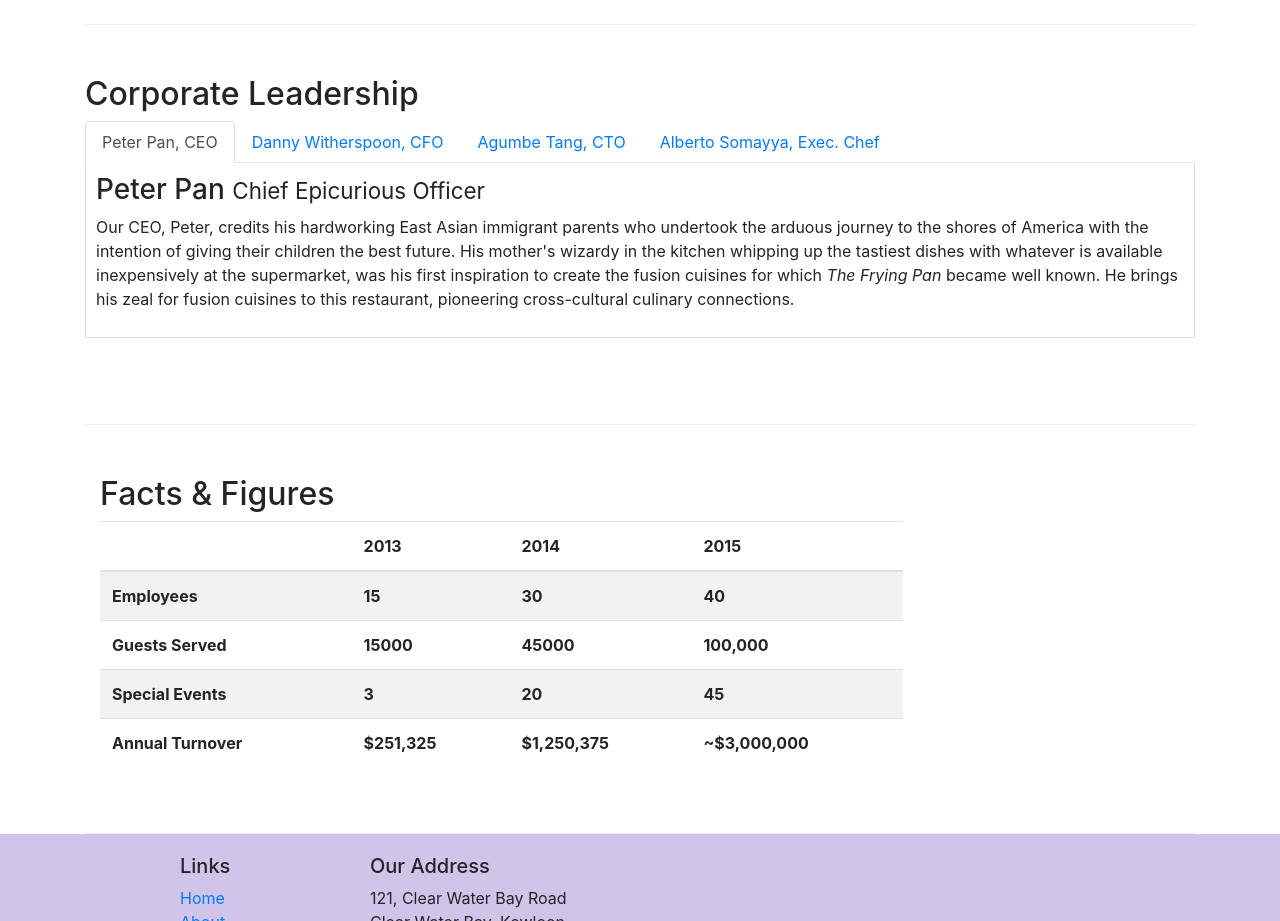
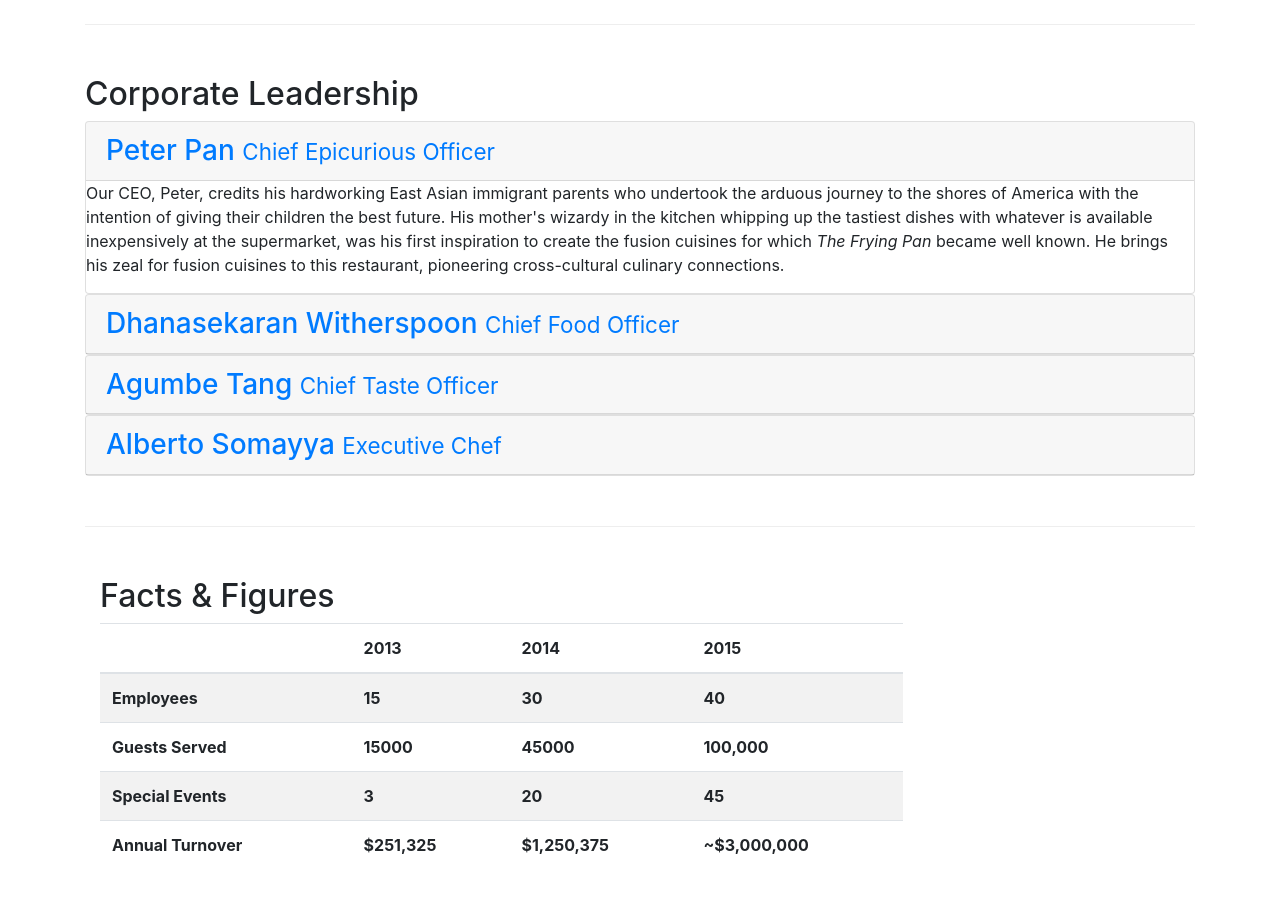
Before and after one commit to SafwanShaikh/conFusionC1, a website: page aboutus.html in a window 1280 px wide. Shown: the part 880-1801 px from the top of the page. Drawn offline with nearby package versions, Linux system fonts and the light colour scheme.

Commit message:
Accordion

```diff
--- a/aboutus.html
+++ b/aboutus.html
@@ -99,46 +99,68 @@
         <div class="row row-content">
             <div>
                 <h2>Corporate Leadership</h2>
-                <ul class="nav nav-tabs">
-                    <li class="nav-item">
-                        <a class="nav-link active" href="#peter" role="tab" data-toggle="tab">Peter Pan, CEO</a>
-                    </li>
-                    <li class="nav-item">
-                        <a class="nav-link" href="#danny" role="tab" data-toggle="tab">Danny Witherspoon, CFO</a>
-                    </li>
-                    <li class="nav-item">
-                        <a class="nav-link" href="#agumbe" role="tab" data-toggle="tab">Agumbe Tang, CTO</a>
-                    </li>
-                    <li class="nav-item">
-                        <a class="nav-link" href="#alberto" role="tab" data-toggle="tab">Alberto Somayya, Exec. Chef</a>
-                    </li>
-                </ul>
 
-                <div class="tab-content">
-                    <div class="tab-pane fade show active" role="tabpanel" id="peter">
-                        <h3>Peter Pan <small>Chief Epicurious Officer</small></h3>
+                <div id="accordion" role="tablist">
+                    <div class="card">
+                        <div class="card-header" role="tab" id="peterhead">
+                            <h3 class="mb-0">
+                                <a data-toggle="collapse" data-parent="#accordion" href="#peter">
+                                    Peter Pan <small>Chief Epicurious Officer</small>
+                                </a>
+                            </h3>
+                        </div>
+                        <div role="tabpanel" class="collapse show" id="peter">
+                            <div class="card-block">
                                 <div class="hidden-xs-down">
                                     <p>Our CEO, Peter, credits his hardworking East Asian immigrant parents who undertook the arduous journey to the shores of America with the intention of giving their children the best future. His mother's wizardy in the kitchen whipping up the tastiest dishes with whatever is available inexpensively at the supermarket, was his first inspiration to create the fusion cuisines for which <em>The Frying Pan</em> became well known. He brings his zeal for fusion cuisines to this restaurant, pioneering cross-cultural culinary connections.</p>
                                 </div>
                             </div>
-                    <div class="tab-pane fade" role="tabpanel" id="danny">
-                        <h3>Dhanasekaran Witherspoon <small>Chief Food Officer</small></h3>
+                        </div>
+                    </div>
+
+                    <div class="card">
+                        <div class="card-header" role="tab" id="dannyhead">
+                            <h3 class="mb-0">
+                                <a class="collapsed" data-toggle="collapse" data-parent="#accordion" href="#danny">Dhanasekaran Witherspoon <small>Chief Food Officer</small></a>
+                            </h3>
+                        </div>
+                        <div role="tabpanel" class="collapse" id="danny">
+                            <div class="card-block">
                                 <div class="hidden-xs-down">
                                     <p>Our CFO, Danny, as he is affectionately referred to by his colleagues, comes from a long established family tradition in farming and produce. His experiences growing up on a farm in the Australian outback gave him great appreciation for varieties of food sources. As he puts it in his own words, <em>Everything that runs, wins, and everything that stays, pays!</em></p>
                                 </div>
                             </div>
-                    <div class="tab-pane fade" role="tabpanel" id="agumbe">
-                        <h3>Agumbe Tang <small>Chief Taste Officer</small></h3>
+                        </div>
+                    </div>
+                    <div class="card">
+                        <div class="card-header" role="tab" id="agumbehead">
+                            <h3 class="mb-0">
+                                <a class="collapsed" data-toggle="collapse" data-parent="#accordion" href="#agumbe">Agumbe Tang <small>Chief Taste Officer</small></a>
+                            </h3>
+                        </div>
+                        <div class="collapse" role="tabpanel" id="agumbe">
+                            <div class="card-block">
                                 <div class="hidden-xs-down">
                                 <p>Blessed with the most discerning gustatory sense, Agumbe, our CTO, personally ensures that every dish that we serve meets his exacting tastes. Our chefs dread the tongue lashing that ensues if their dish does not meet his exacting standards. He lives by his motto, <em>You click only if you survive my lick.</em></p>
                                 </div>
                             </div>
-                    <div class="tab-pane fade" role="tabpanel" id="alberto">
-                        <h3>Alberto Somayya <small>Executive Chef</small></h3>
+                        </div>
+                    </div>
+                    <div class="card">
+                        <div class="card-header" role="tab" id="albertohead">
+                            <h3 class="mb-0">
+                                <a class="collapsed" data-toggle="collapse" data-parent="#accordion" href="#alberto">Alberto Somayya <small>Executive Chef</small></a>
+                            </h3>
+                        </div>
+                        <div role="tabpanel" class="collapse" id="alberto">
+                            <div class="card-block">
                                 <div class="hidden-xs-down">
                                     <p>Award winning three-star Michelin chef with wide International experience having worked closely with whos-who in the culinary world, he specializes in creating mouthwatering Indo-Italian fusion experiences. He says, <em>Put together the cuisines from the two craziest cultures, and you get a winning hit! Amma Mia!</em></p>
                                 </div>
                             </div>
+                        </div>
+                    </div>
+
                 </div>
             </div>
        </div>
@@ -234,6 +256,11 @@
         </div>
     </footer>
 
+    <!-- jQuery first, then Tether, then Bootstrap JS. -->
+    <script src="node_modules/jquery/dist/jquery.min.js"></script>
+    <script src="node_modules/tether/dist/js/tether.min.js"></script>
+    <script src="node_modules/bootstrap/dist/js/bootstrap.min.js"></script>
+
 </body>
 
 </html>
```
Lines whose indentation alone changed are shown as unchanged.
